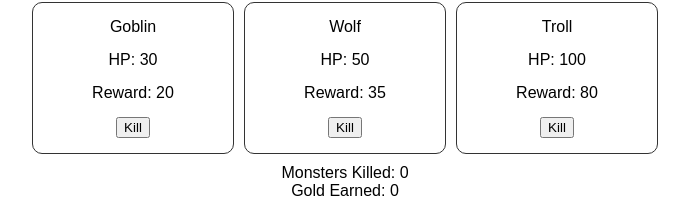
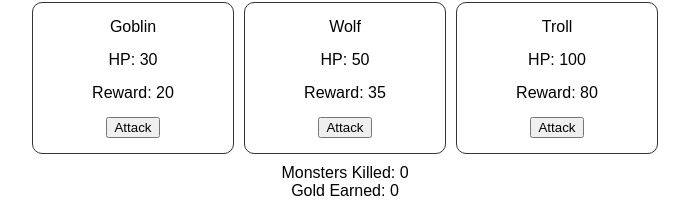
Before and after one commit to gCode2/react-basics, a React (Vite) app: page / in a window 1280 px wide. Shown: the part 181-388 px from the top of the page, without its empty margins (295-984 px from the left). Built offline with nearby package versions, Linux system fonts and the light colour scheme.

Commit message:
feat: add monster defeat system

```diff
--- a/src/App.tsx
+++ b/src/App.tsx
@@ -21,9 +21,23 @@ function App() {
     { id: 3, name: "Troll", hp: 100, reward: 80 }
   ]);
   const [monstersDefeated, setMonstersDefeated] = useState([]);
-  const [goldEarned, setGoldEarned] = useState(0);
 
+  function handleAttackMonster(monsterToAttack){
+    const updatedMonsters = monsters.map(monster=>{
+      if(monster.id === monsterToAttack.id){
+        let monsterToUpdate = {...monster, hp: (monsterToAttack.hp - player.attack) > 0 ? monsterToAttack.hp - player.attack : 0}
 
+        if(monsterToUpdate.hp <= 0) {
+          monstersDefeated.push(monsterToUpdate);
+        }
+
+        return monsterToUpdate;
+      }else{
+        return monster;
+      }
+    })
+    setMonsters(updatedMonsters);
+  }
   return(
     // <FirstReminder/>
     // <SecondReminder/>
@@ -38,10 +52,10 @@ function App() {
         <PlayerStats playerStats={player}/>
       </div>
       <div className="monsterArenaHolder">
-        <MonsterArena monstersList={monsters}/>
+        <MonsterArena monstersList={monsters} attackMonsterHandler={handleAttackMonster}/>
       </div>
       <div className="gameSummaryHolder">
-        <GameSummary goldEarned={goldEarned} monstersDefeated={monstersDefeated.length}/>
+        <GameSummary monstersDefeated={monstersDefeated}/>
       </div>
 
     </div>
--- a/src/components/FifthReminder/GameSummary/GameSummary.tsx
+++ b/src/components/FifthReminder/GameSummary/GameSummary.tsx
@@ -1,9 +1,18 @@
-function GameSummary({goldEarned, monstersDefeated}){
+function GameSummary({monstersDefeated}){
+
+    function calculateMoneyEarned(){
+        let moneyEarned = 0;
+            monstersDefeated.map(monster=>{
+            moneyEarned += monster.reward
+            })
+        return moneyEarned;
+    }
+
     return(
         <>
             <div className="gameSummary">
-                <div>Monsters Killed: {monstersDefeated}</div>
-                <div>Gold Earned: {goldEarned}</div>
+                <div>Monsters Killed: {monstersDefeated.length}</div>
+                <div>Gold Earned: {calculateMoneyEarned()}</div>
             </div>
         </>
     )
--- a/src/components/FifthReminder/MonsterArena/MonsterArena.tsx
+++ b/src/components/FifthReminder/MonsterArena/MonsterArena.tsx
@@ -1,12 +1,12 @@
 import MonsterCard from "./MonsterCard/MonsterCard"
 
-function MonsterArena({monstersList}){
+function MonsterArena({monstersList, attackMonsterHandler}){
     return(
         <>
         <div className="monstersList">
             {
                 monstersList.map(monster=>(
-                    <MonsterCard key={monster.id} monster={monster}/>
+                    <MonsterCard key={monster.id} monster={monster} attackMonsterHandler={attackMonsterHandler}/>
                 ))
             }
         </div>
--- a/src/components/FifthReminder/MonsterArena/MonsterCard/MonsterCard.tsx
+++ b/src/components/FifthReminder/MonsterArena/MonsterCard/MonsterCard.tsx
@@ -1,4 +1,4 @@
-function MonsterCard({monster}){
+function MonsterCard({monster, attackMonsterHandler}){
     return(
         <>
             <div className="monsterCard">
@@ -12,9 +12,16 @@ function MonsterCard({monster}){
                     Reward: {monster.reward}
                 </div>
                 <div>
-                    <button>
-                        Kill
-                    </button>
+                    {monster.hp > 0 ? <>
+                        <button onClick={()=>{attackMonsterHandler(monster)}}>
+                            Attack
+                        </button>
+                    </> : <>
+                    <div>
+                        DEFEATED!
+                    </div>
+                    </>}
+
                 </div>
             </div>
         </>
```
